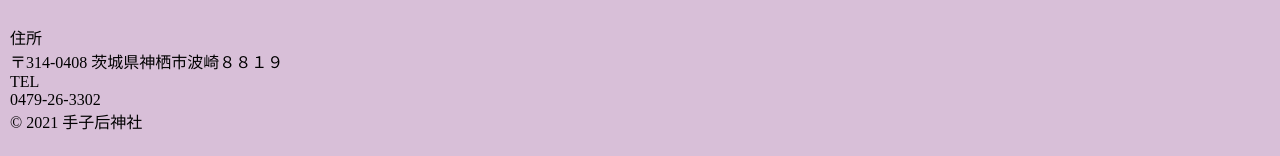
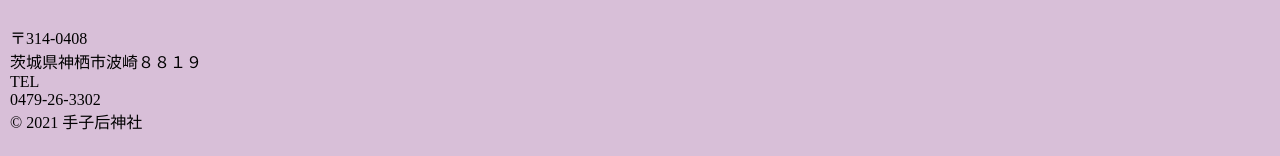
Before and after one commit to tegosaki/tegosaki, a plain HTML site: page unaimatubara.html in a window 1280 px wide. Shown: the part 1012-1168 px from the top of the page. Drawn offline with Linux system fonts and the light colour scheme.

Commit message:
Update unaimatubara.html

```diff
--- a/unaimatubara.html
+++ b/unaimatubara.html
@@ -98,7 +98,7 @@
 <footer>
 <div id="footerdiv">
  <h3>手子后神社</h3>
- <p>住所<br>〒314-0408 茨城県神栖市波崎８８１９<br>
+ <p>〒314-0408<br>茨城県神栖市波崎８８１９<br>
 TEL<br>0479-26-3302<br>
 ©︎ 2021 手子后神社
 </p>
```
